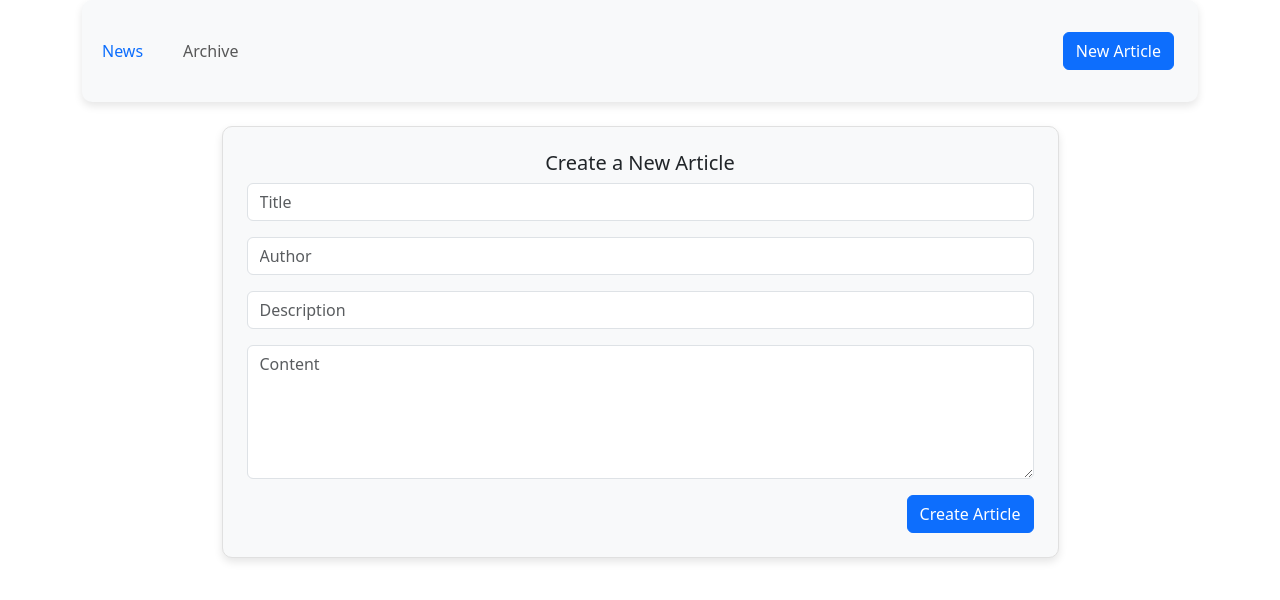
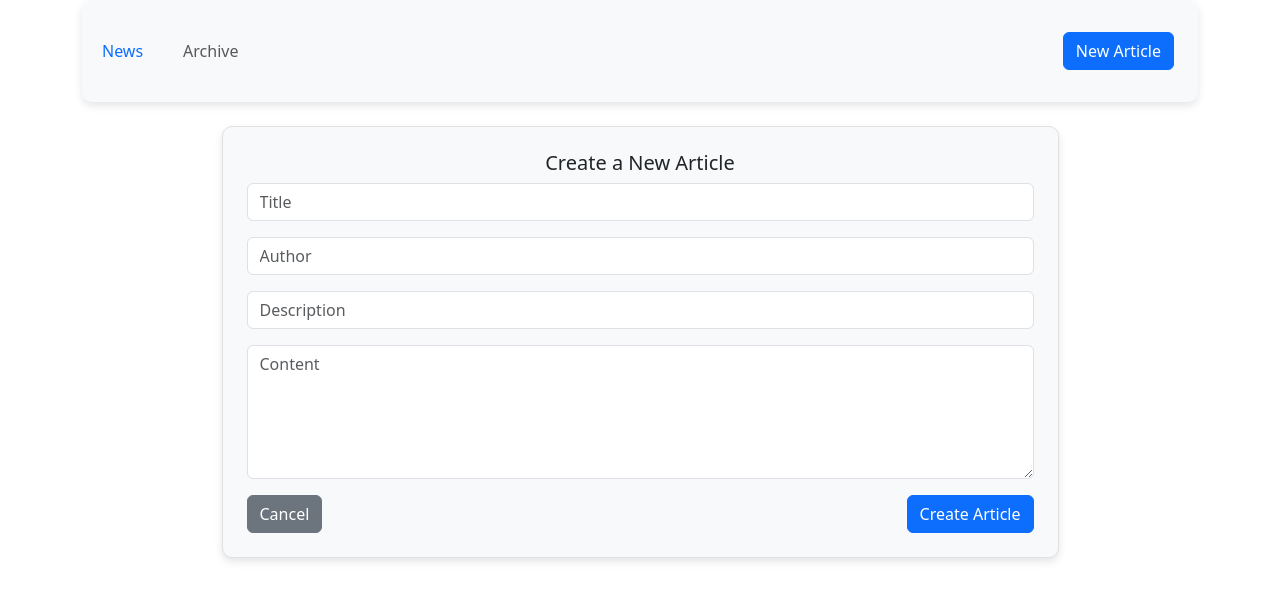
Before and after one commit to Franz15/Blog-Articulos, a React (Vite) app in the folder client/: page /write in a window 1280 px wide. Shown: the top 600 px of the page. Built offline with nearby package versions, Linux system fonts and the light colour scheme.

Commit message:
Added Cancel button for new article

```diff
--- a/client/src/components/NewArticle.jsx
+++ b/client/src/components/NewArticle.jsx
@@ -113,7 +113,15 @@ export const NewArticle = () => {
                 required
               />
             </Form.Group>
-            <div className="d-flex justify-content-end">
+            <div className="d-flex justify-content-between">
+              <Button
+                variant="secondary"
+                type="button"
+                href="/"
+                style={{ backgroundColor: "#6c757d", borderColor: "#6c757d" }}
+              >
+                Cancel
+              </Button>
               <Button
                 variant="primary"
                 type="submit"
```
